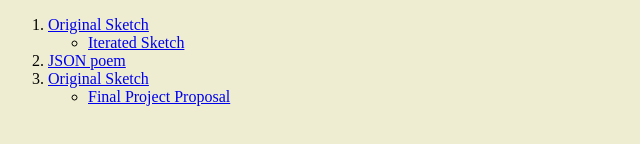
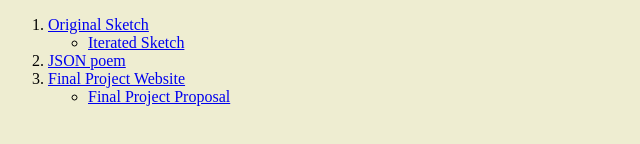
Before and after one commit to beryl0202/beryl0202.github.io, a plain HTML site: page index.html in a window 1280 px wide. Shown: the part 536-680 px from the top of the page, 0-640 px from the left. Drawn offline with Linux system fonts and the light colour scheme.

Commit message:
fixed grammar/words

```diff
--- a/index.html
+++ b/index.html
@@ -21,7 +21,7 @@
             <li><a href="https://editor.p5js.org/tnguy698/full/SXXsKqWnV">Iterated Sketch</a></li>
           </ul>
         <li><a href="https://github.com/beryl0202/beryl0202.github.io/blob/main/poem.json">JSON poem</a></li>
-        <li> <a href="https://beryl0202.github.io/TechnicsandTime.html">Original Sketch</a></li>
+        <li> <a href="https://beryl0202.github.io/TechnicsandTime.html">Final Project Website</a></li>
             <ul>
                 <li><a href="https://beryl0202.github.io/proposal.html">Final Project Proposal</a></li>
               </ul>
```
